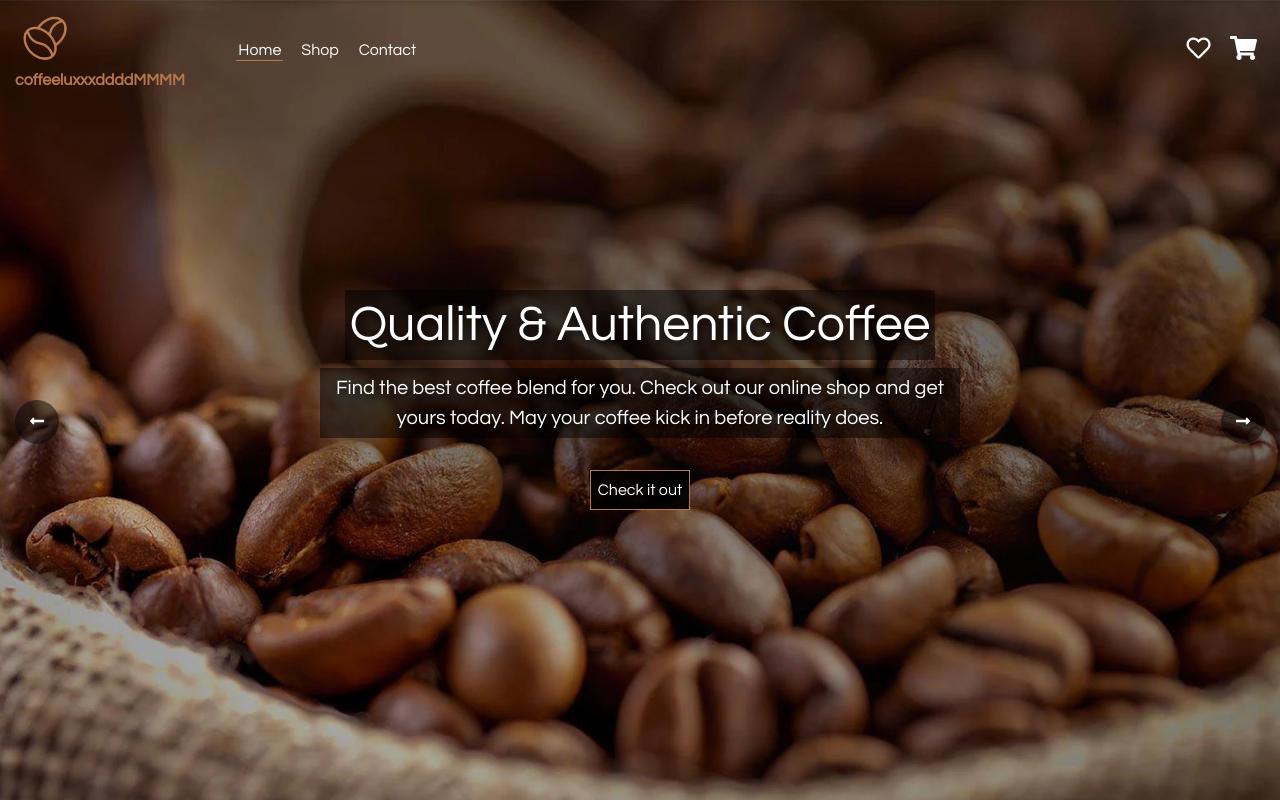
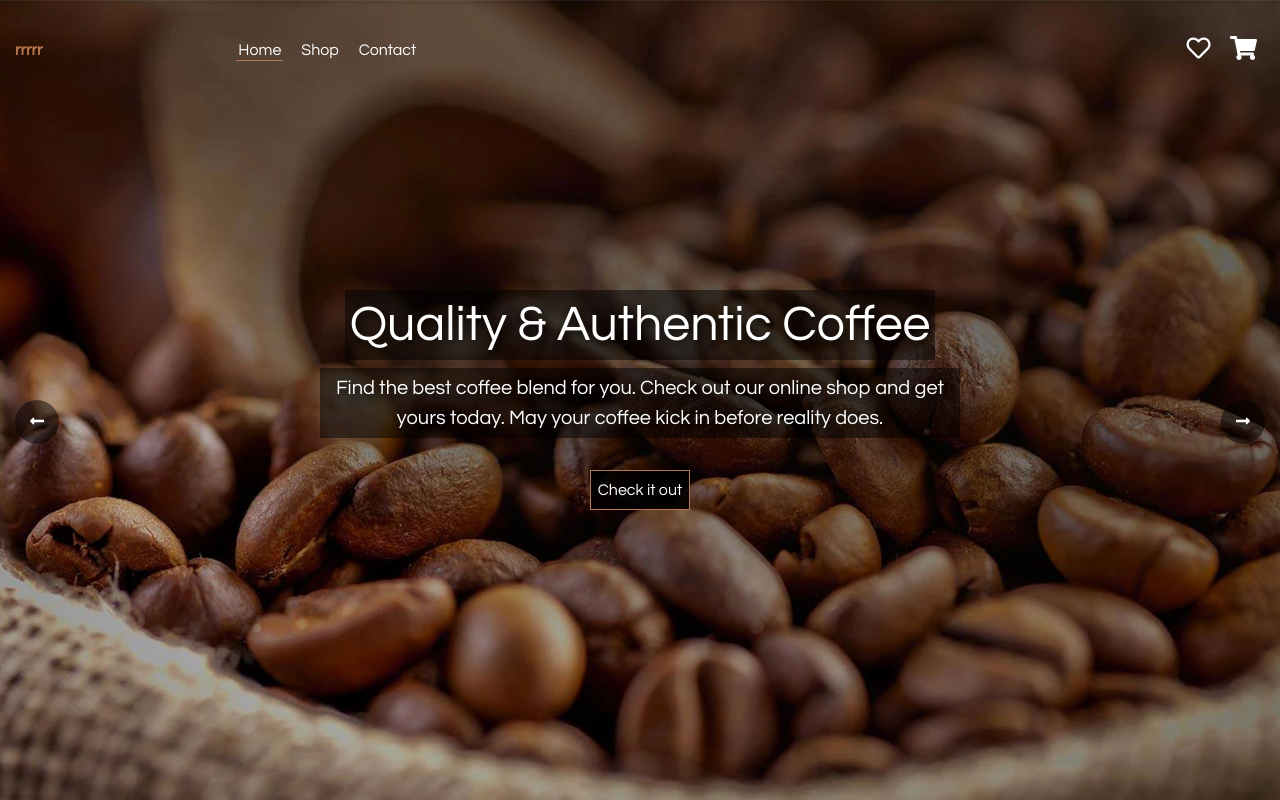
Before and after one commit to Front-2020-code/CodeSep, a plain HTML site: page index.html in a window 1280 px wide. Shown: the top 800 px of the page. Drawn offline with Linux system fonts and the light colour scheme.

Commit message:
trecidasda komit

```diff
--- a/index.html
+++ b/index.html
@@ -21,8 +21,7 @@
     <header id="header" class="position-fixed w-100 m-0 row align-items-center text-white">
         <div class="col-5 col-md-3 col-lg-2">
             <!-- logo -->
-            <a class="font-weight-bold" href="index.html">
-                <img id="logo" src="assets/img/logo.png"/><span id="logo-title">coffeeluxxxddddMMMM</span>
+            <a class="font-weight-bold" href="index.html">rrrrr</span>
             </a>
         </div>
         <!-- glavni meni -->
```
